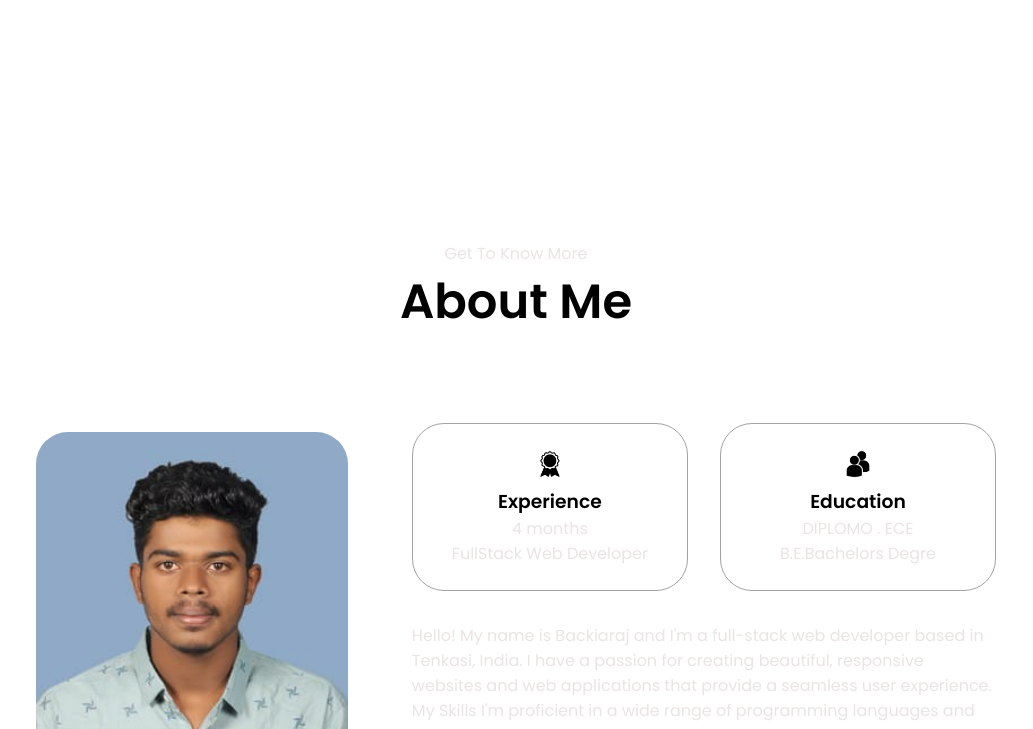
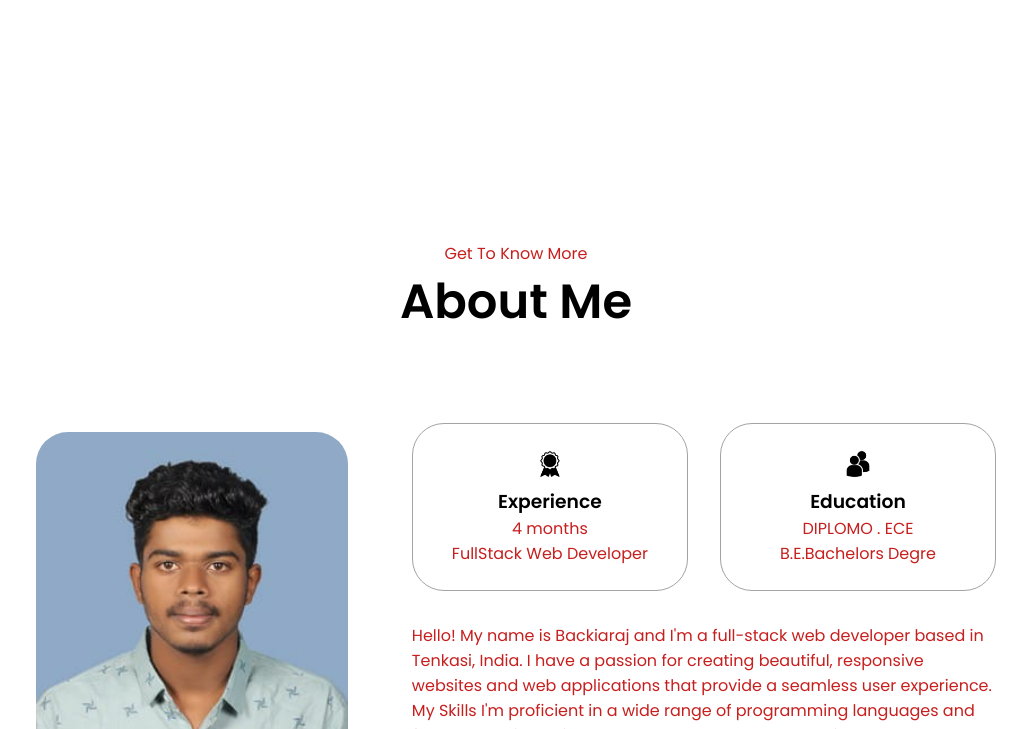
Before and after one commit to Raju04p/my-portfolio, a plain HTML site: page index.html in a window 1280 px wide. Shown: the part 687-1416 px from the top of the page, without its empty margins (124-1157 px from the left). Drawn offline with Linux system fonts and the light colour scheme.

Commit message:
Update style.css

```diff
--- a/style.css
+++ b/style.css
@@ -16,7 +16,7 @@ html {
 }
 
 p {
-  color: rgb(234, 228, 228);
+  color: rgb(199, 30, 30);
 }
 
 /* TRANSITION */
```
